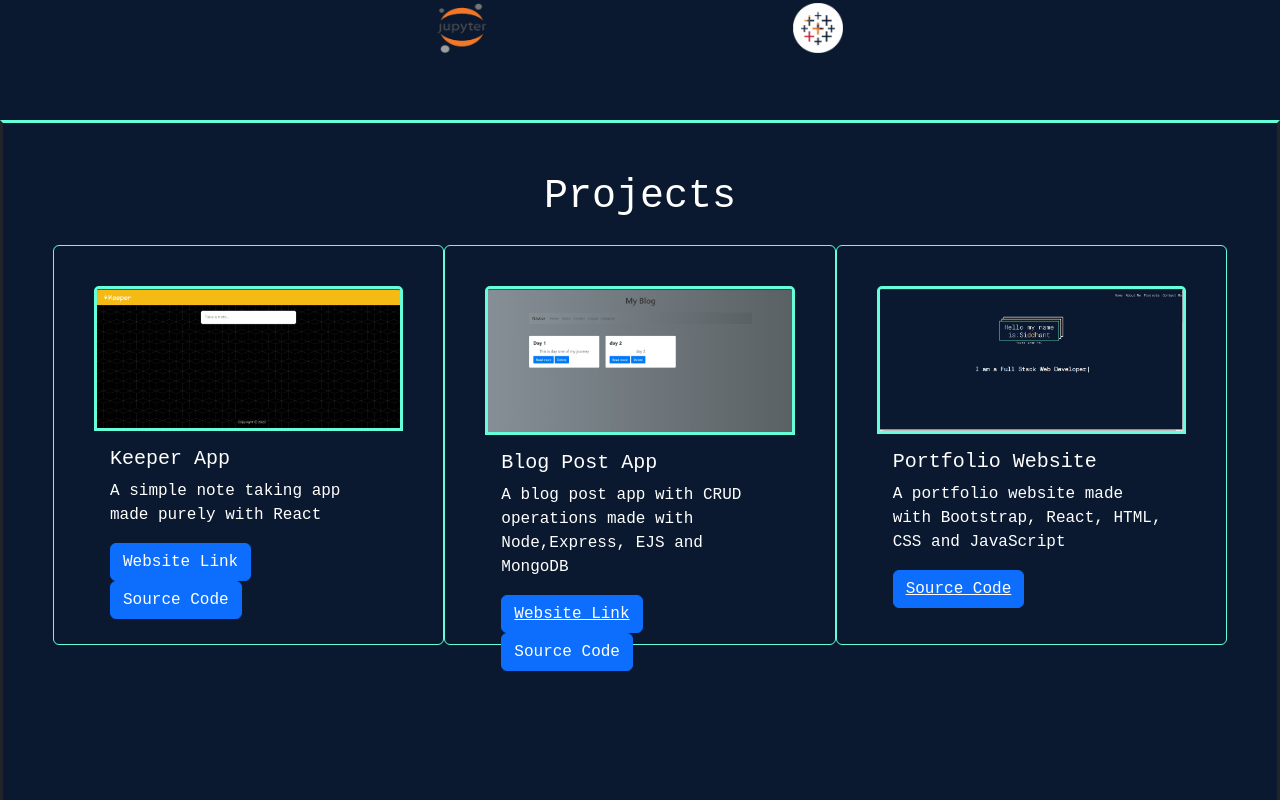
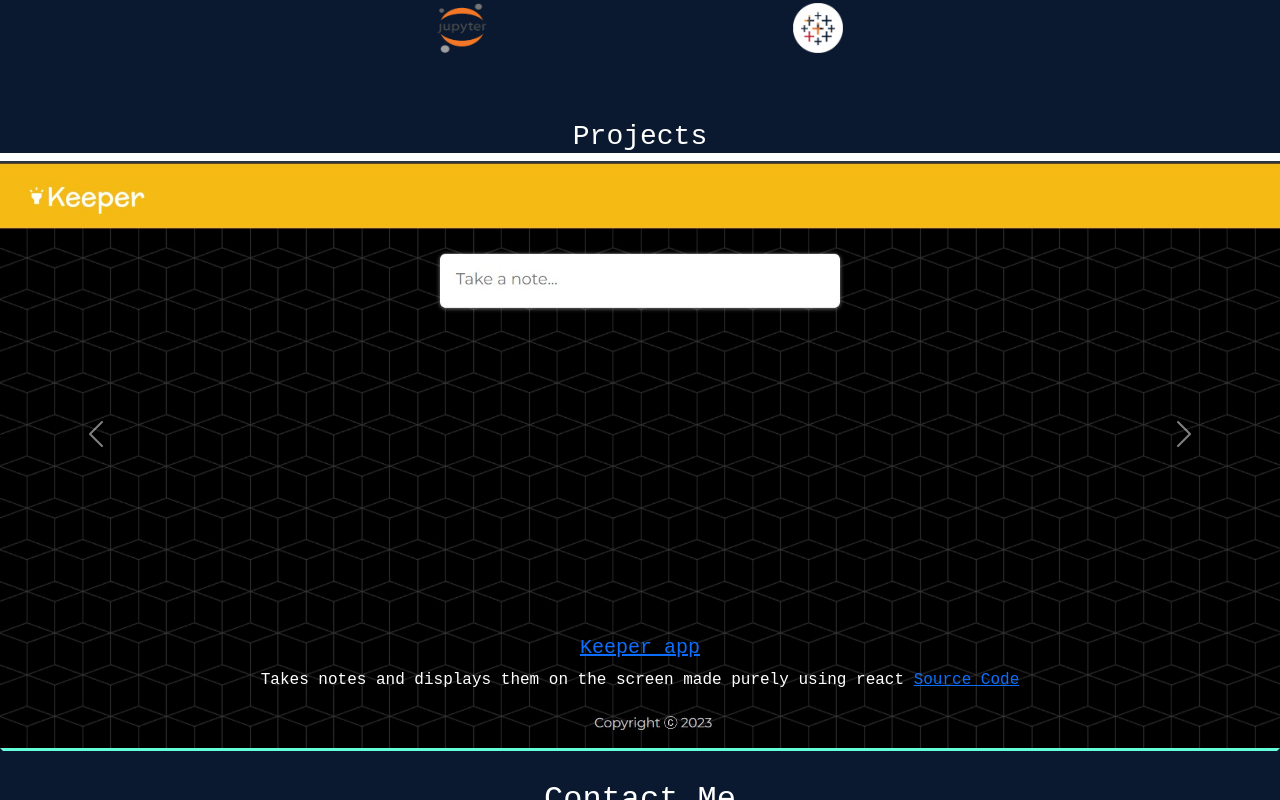
Before and after one commit to sid12701/Portfolio, a React (Create React App) app: page / in a window 1280 px wide. Shown: the part 1480-2280 px from the top of the page. Built offline with nearby package versions, Linux system fonts and the light colour scheme; a web font is replaced by a local one.

Commit message:
modified:   package-lock.json 	modified:   package.json 	new file:   src/assests/Siddhant_Resume.pdf 	modified:   src/components/App.jsx 	modified:   src/components/Body.jsx 	new file:   src/components/Card.jsx 	modified:   src/components/Navbar.jsx

```diff
--- a/package.json
+++ b/package.json
@@ -19,6 +19,7 @@
     "emailjs-com": "^3.2.0",
     "font-awesome": "^4.7.0",
     "install": "^0.13.0",
+    "jspdf": "^2.5.1",
     "mdb-react-ui-kit": "^6.0.0",
     "npm": "^9.6.4",
     "react": "^18.2.0",
--- a/src/components/App.jsx
+++ b/src/components/App.jsx
@@ -4,7 +4,7 @@ import Header from './Header';
 import About from './About';
 import Contact from './Contact';
 import Footer from './Footer';
-
+import Card from './Card';
 // window.addEventListener('scroll', () => {
 //   const section1 = document.getElementById('1');
 //   const section2 = document.getElementById('2');
--- a/src/components/Body.jsx
+++ b/src/components/Body.jsx
@@ -2,71 +2,82 @@ import React from "react";
 import keeper from "../images/keeper-app.jpg";
 import blog from "../images/blog.jpg";
 import Portfolio from "../images/portfolio.jpg";
+import Card from "./Card";
 const Body = () => {
   return (
-    <div className="display " id="3">
-      <h1 class="text-center project text-white mb-4">Projects</h1>
-      <div class="d-flex body justify-content-evenly">
-      <div class="card">
-        <img src={keeper} class="card-img-top" alt="..." />
-        <div class="card-body">
-          <h5 class="card-title">Keeper App</h5>
-          <p class="card-text">
-            A simple note taking app made purely with React
-          </p>
-          <a
-            href="https://keepeer-app-react.netlify.app/"
-            class="btn btn-primary me-2"
-          >
-            Website Link
-          </a>
-          <a
-            href="https://github.com/sid12701/keeper-app"
-            class="btn btn-primary"
-          >
-            Source Code
-          </a>
-        </div>
-      </div>
-      <div class="card">
-        <img src={blog} class="card-img-top" alt="..." />
-        <div class="card-body">
-          <h5 class="card-title">Blog Post App</h5>
-          <p class="card-text">
-            A blog post app with CRUD operations made with Node,Express, EJS and MongoDB
-          </p>
-          <a
-            href=""
-            class="btn btn-primary me-2"
-          >
-            <a href="https://myblogpost-jw7q.onrender.com/" class="text-white">Website Link</a>
-          </a>
-          <a
-            href="h"
-            class="btn btn-primary"
-          >
-            Source Code
-          </a>
-        </div>
-        </div>
-        <div class="card">
-        <img src={Portfolio} class="card-img-top" alt="..." />
-        <div class="card-body">
-          <h5 class="card-title">Portfolio Website</h5>
-          <p class="card-text">
-            A portfolio website made with Bootstrap, React, HTML, CSS and JavaScript
-          </p>
-          <a
-            href=""
-            class="btn btn-primary"
-          >
-            <a href="https://github.com/sid12701/portfolio" class="text-white">Source Code</a>
-          </a>
-        </div>
-        </div>
-      </div>
-    </div>
+    <Card></Card>
+
   );
 };
 
 export default Body;
+
+
+
+
+
+
+
+
+    // <div className="display " id="3">
+    //   <h1 class="text-center project text-white mb-4">Projects</h1>
+    //   <div class="d-flex body justify-content-evenly">
+    //   <div class="card">
+    //     <img src={keeper} class="card-img-top" alt="..." />
+    //     <div class="card-body">
+    //       <h5 class="card-title">Keeper App</h5>
+    //       <p class="card-text">
+    //         A simple note taking app made purely with React
+    //       </p>
+    //       <a
+    //         href="https://keepeer-app-react.netlify.app/"
+    //         class="btn btn-primary me-2"
+    //       >
+    //         Website Link
+    //       </a>
+    //       <a
+    //         href="https://github.com/sid12701/keeper-app"
+    //         class="btn btn-primary"
+    //       >
+    //         Source Code
+    //       </a>
+    //     </div>
+    //   </div>
+    //   <div class="card">
+    //     <img src={blog} class="card-img-top" alt="..." />
+    //     <div class="card-body">
+    //       <h5 class="card-title">Blog Post App</h5>
+    //       <p class="card-text">
+    //         A blog post app with CRUD operations made with Node,Express, EJS and MongoDB
+    //       </p>
+    //       <a
+    //         href=""
+    //         class="btn btn-primary me-2"
+    //       >
+    //         <a href="https://myblogpost-jw7q.onrender.com/" class="text-white">Website Link</a>
+    //       </a>
+    //       <a
+    //         href="h"
+    //         class="btn btn-primary"
+    //       >
+    //         Source Code
+    //       </a>
+    //     </div>
+    //     </div>
+    //     <div class="card">
+    //     <img src={Portfolio} class="card-img-top" alt="..." />
+    //     <div class="card-body">
+    //       <h5 class="card-title">Portfolio Website</h5>
+    //       <p class="card-text">
+    //         A portfolio website made with Bootstrap, React, HTML, CSS and JavaScript
+    //       </p>
+    //       <a
+    //         href=""
+    //         class="btn btn-primary"
+    //       >
+    //         <a href="https://github.com/sid12701/portfolio" class="text-white">Source Code</a>
+    //       </a>
+    //     </div>
+    //     </div>
+    //   </div>
+    // </div>
--- /dev/null
+++ b/src/components/Card.jsx
@@ -0,0 +1,48 @@
+import React from "react";
+import keeper from "../images/keeper-app.jpg";
+import blog from "../images/blog.jpg";
+import Portfolio from "../images/portfolio.jpg";
+
+const Card = () => {
+  return (
+    <div id="carouselExample" class="carousel slide">
+    <div class="carousel-inner">
+      <div class="carousel-item active">
+      <h3 class="text-white py-0">Projects</h3>
+        <img src={keeper} class="d-block w-100" alt="..."/>
+        <div class="carousel-caption d-none d-md-block">
+        <h5><a href="https://keepeer-app-react.netlify.app/">Keeper app</a></h5>
+        <p>Takes notes and displays them on the screen made purely using react <a href="https://github.com/sid12701/keeper-app">Source Code</a></p>
+      </div>
+      </div>
+      <div class="carousel-item">
+      <h3 class="text-white py-0 m-0">Projects</h3>
+        <img src={blog} class="d-block w-100" alt="..."/>
+        <div class="carousel-caption d-none d-md-block">
+        <h5><a href="https://myblogpost-jw7q.onrender.com/">Blog web app</a></h5>
+        <p>A blog web app that has authentication</p>
+        <p>Made using Express, Node, Mongoose, PassportJS, EJS and Bootstrap <a href="https://github.com/sid12701/myblogpost" class="text-white">Source code</a></p>
+      </div>
+      </div>
+      <div class="carousel-item">
+      <h3 class="text-white py-0">Projects</h3>
+        <img src={Portfolio} class="d-block w-100" alt="..."/>
+        <div class="carousel-caption d-none d-md-block">
+        <h5>Portfolio site</h5>
+        <p>My portfolio site made using React, Bootstrap and EmailJs <a href="https://github.com/sid12701/portfolio">Source Code</a></p>
+      </div>
+      </div>
+    </div>
+    <button class="carousel-control-prev" type="button" data-bs-target="#carouselExample" data-bs-slide="prev">
+      <span class="carousel-control-prev-icon" aria-hidden="true"></span>
+      <span class="visually-hidden">Previous</span>
+    </button>
+    <button class="carousel-control-next" type="button" data-bs-target="#carouselExample" data-bs-slide="next">
+      <span class="carousel-control-next-icon" aria-hidden="true"></span>
+      <span class="visually-hidden">Next</span>
+    </button>
+  </div>
+  )
+}
+
+export default Card;
--- a/src/components/Navbar.jsx
+++ b/src/components/Navbar.jsx
@@ -1,4 +1,5 @@
 import React from "react";
+import Resume from "../assests/Siddhant_Resume.pdf";;
 
 function Navbar() {
   return (
@@ -40,6 +41,9 @@ function Navbar() {
               <li class="nav-item">
                 <a class="nav-link  text-white" href="#4">Contact Me</a>
               </li>
+              <li class="nav-item">
+                <a class="nav-link  text-white" href={Resume} download="Resume">Resume</a>
+              </li>
             </ul>
           </div>
         </div>
```
Also changed, not shown: 2 other files (tests, documents, lock files or other folders).
